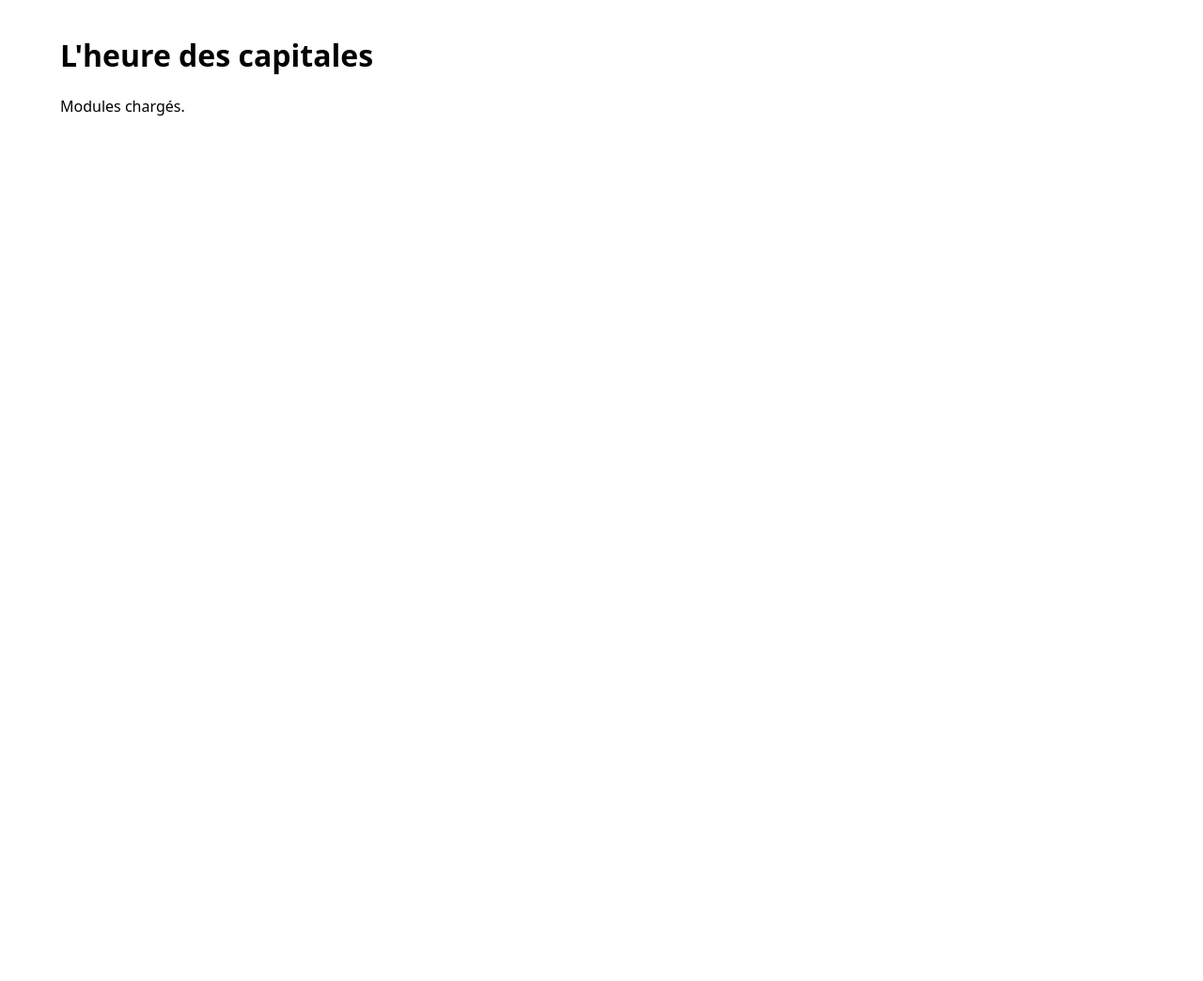
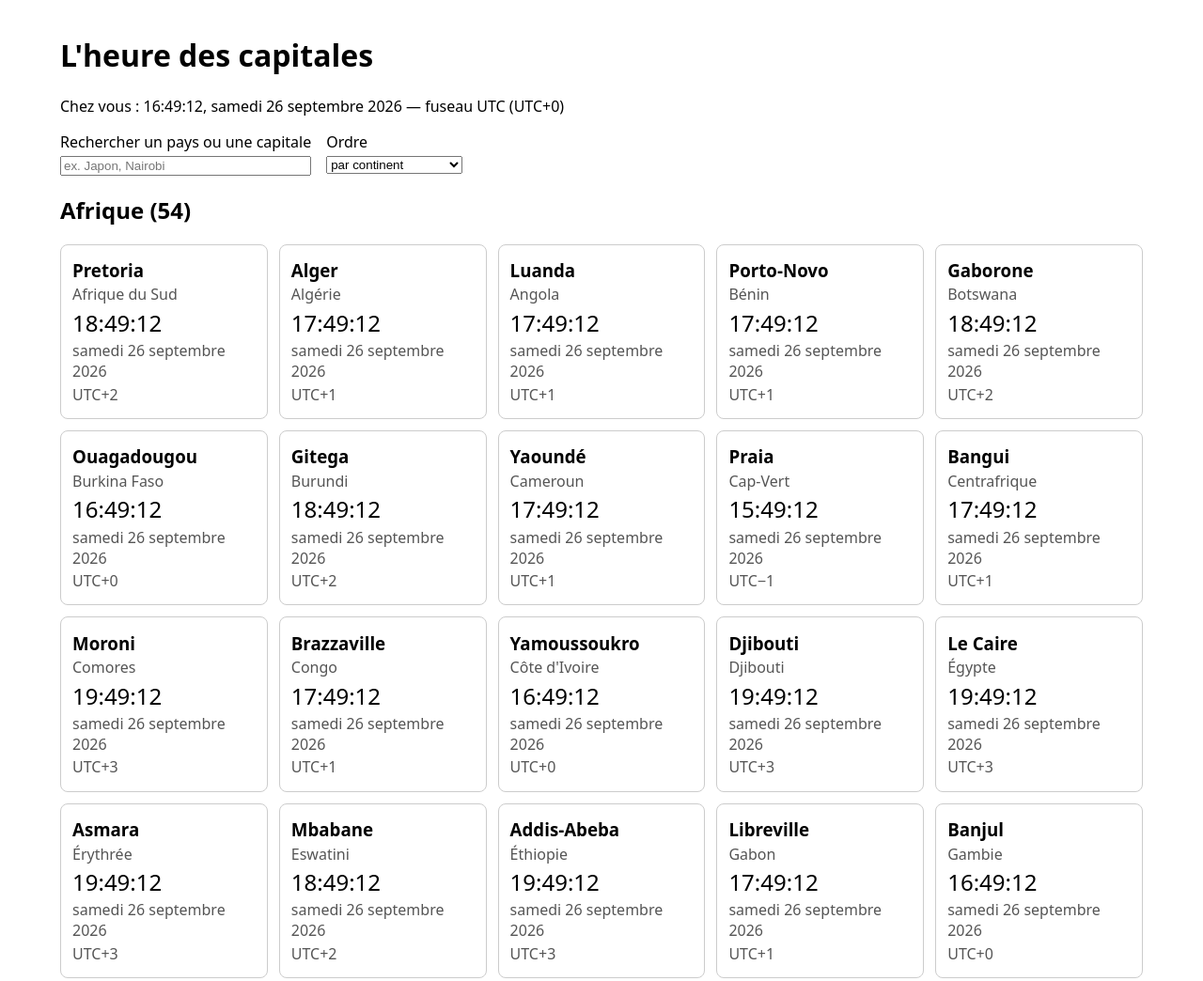
Before and after one commit to oliviermmm/heure-des-capitales, a website with bundled scripts: page index.html in a window 1280 px wide. Shown: the top 1044 px of the page at 94% size. Before the commit the page ends 800 px from the top, so only its background shows below. Built offline with nearby package versions, Linux system fonts and the light colour scheme.

Commit message:
Grille des capitales : cartes, recherche, tri par continent ou décalage (#1680)
Co-Authored-By: Claude Opus 5.5 (1M context) <noreply@anthropic.com>

```diff
--- a/css/style.css
+++ b/css/style.css
@@ -1,7 +1,48 @@
-/* Feuille de style du site. Le rendu soigné viendra avec l'affichage de la grille. */
+/* Feuille de style du site : rendu sobre. Le style soigné, le jour/nuit et le responsive viendront après. */
 body {
   font-family: system-ui, sans-serif;
   margin: 0 auto;
   max-width: 72rem;
   padding: 1rem;
 }
+
+#reglages {
+  display: flex;
+  flex-wrap: wrap;
+  gap: 1rem;
+  margin-bottom: 1rem;
+}
+
+#reglages label {
+  display: flex;
+  flex-direction: column;
+  gap: 0.25rem;
+}
+
+.grille {
+  display: grid;
+  gap: 0.75rem;
+  grid-template-columns: repeat(auto-fill, minmax(12rem, 1fr));
+}
+
+.carte {
+  border: 1px solid #ccc;
+  border-radius: 0.5rem;
+  padding: 0.75rem;
+}
+
+.carte p,
+.carte h3 {
+  margin: 0.15rem 0;
+}
+
+.carte .heure {
+  font-size: 1.5rem;
+  font-variant-numeric: tabular-nums;
+}
+
+.carte .pays,
+.carte .date,
+.carte .decalage {
+  color: #555;
+}
--- a/index.html
+++ b/index.html
@@ -10,6 +10,18 @@
 <body>
   <header>
     <h1 id="titre">L'heure des capitales</h1>
+    <p id="utilisateur"></p>
+    <form id="reglages" hidden>
+      <label>Rechercher un pays ou une capitale
+        <input type="search" id="recherche" autocomplete="off" placeholder="ex. Japon, Nairobi">
+      </label>
+      <label>Ordre
+        <select id="ordre">
+          <option value="continent">par continent</option>
+          <option value="decalage">par décalage horaire</option>
+        </select>
+      </label>
+    </form>
   </header>
   <main id="contenu">
     <!-- Remplacé par js/page.js : s'il reste affiché, les modules ne se sont pas chargés (page ouverte en file:// ?). -->
--- /dev/null
+++ b/js/grille.js
@@ -0,0 +1,53 @@
+// Filtre et tri de la grille des capitales. Module pur : l'instant est passé en paramètre, aucun accès
+// au DOM, importable par la page et par node.
+//
+// Recherche : sur le pays, la capitale et les autres capitales (« La Haye » trouve les Pays-Bas),
+// insensible à la casse, aux accents, aux espaces, aux tirets et aux apostrophes.
+// Ordres : « continent » (groupes titrés dans l'ordre de CONTINENTS, pays par ordre alphabétique) ou
+// « decalage » (un seul groupe sans titre, du plus en retard sur UTC au plus en avance).
+import { CONTINENTS } from './capitales.js';
+import { decalageMinutes } from './heure.js';
+
+export const ORDRE_PAR_DEFAUT = 'continent';
+
+// « Côte d’Ivoire » → « cotedivoire », « Addis-Abeba » → « addisabeba » : les séparateurs tombent
+// tous, pour que « cote d ivoire », « côte d'ivoire » et « cotedivoire » se retrouvent.
+export function normaliser(texte) {
+  return texte
+    .normalize('NFD')
+    .replace(/\p{Diacritic}/gu, '')
+    .toLocaleLowerCase('fr')
+    .replace(/[\s\p{P}ʻ]/gu, '');
+}
+
+function correspond(entree, recherche) {
+  const noms = [entree.pays, entree.capitale, ...(entree.autresCapitales ?? [])];
+  return noms.some((nom) => normaliser(nom).includes(recherche));
+}
+
+const parPays = (a, b) => a.pays.localeCompare(b.pays, 'fr');
+
+// → [{ titre, capitales }] : groupes non vides, titre null pour l'ordre par décalage.
+export function organiser(capitales, { recherche = '', ordre = ORDRE_PAR_DEFAUT, instant }) {
+  const cherche = normaliser(recherche);
+  const retenues = cherche ? capitales.filter((entree) => correspond(entree, cherche)) : [...capitales];
+
+  if (ordre === 'decalage') {
+    // Un décalage par fuseau, pas par capitale : plusieurs pays partagent le même.
+    const decalages = new Map();
+    const decalage = ({ fuseau }) => {
+      if (!decalages.has(fuseau)) decalages.set(fuseau, decalageMinutes(fuseau, instant));
+      return decalages.get(fuseau);
+    };
+    retenues.sort((a, b) => decalage(a) - decalage(b) || parPays(a, b));
+    return retenues.length ? [{ titre: null, capitales: retenues }] : [];
+  }
+  if (ordre !== 'continent') throw new RangeError(`Ordre inconnu : ${ordre}`);
+
+  return CONTINENTS
+    .map((continent) => ({
+      titre: continent,
+      capitales: retenues.filter((entree) => entree.continent === continent).sort(parPays),
+    }))
+    .filter((groupe) => groupe.capitales.length);
+}
--- a/js/page.js
+++ b/js/page.js
@@ -1,7 +1,81 @@
 // Point d'entrée de la page : le SEUL module qui touche au DOM.
 // Toute la logique vit dans les autres modules de js/, purs et testés par « node --test ».
+//
+// Chaque carte est créée une seule fois : filtrer ou trier ne fait que les replacer dans leurs groupes,
+// et la mise à jour de chaque seconde ne réécrit que les textes de l'heure, de la date et du décalage.
 import { NOM_DU_SITE } from './site.js';
+import { CAPITALES } from './capitales.js';
+import { heureDeCapitale } from './heure.js';
+import { organiser, ORDRE_PAR_DEFAUT } from './grille.js';
+
+const fuseauUtilisateur = Intl.DateTimeFormat().resolvedOptions().timeZone;
+
+const contenu = document.getElementById('contenu');
+const utilisateur = document.getElementById('utilisateur');
+const recherche = document.getElementById('recherche');
+const ordre = document.getElementById('ordre');
+
+function element(balise, classe, texte = '') {
+  const el = document.createElement(balise);
+  if (classe) el.className = classe;
+  el.textContent = texte;
+  return el;
+}
+
+// Une carte par capitale, et les nœuds que la seconde qui passe doit réécrire.
+const cartes = new Map(CAPITALES.map((entree) => {
+  const carte = element('article', 'carte');
+  const heure = element('p', 'heure');
+  const date = element('p', 'date');
+  const decalage = element('p', 'decalage');
+  carte.append(element('h3', 'capitale', entree.capitale), element('p', 'pays', entree.pays), heure, date, decalage);
+  return [entree, { carte, heure, date, decalage }];
+}));
+
+function afficher() {
+  const groupes = organiser(CAPITALES, { recherche: recherche.value, ordre: ordre.value, instant: new Date() });
+  const sections = groupes.map(({ titre, capitales }) => {
+    const section = element('section', 'groupe');
+    if (titre) section.append(element('h2', '', `${titre} (${capitales.length})`));
+    const grille = element('div', 'grille');
+    grille.append(...capitales.map((entree) => cartes.get(entree).carte));
+    section.append(grille);
+    return section;
+  });
+  if (!sections.length) sections.push(element('p', 'vide', 'Aucune capitale ne correspond à cette recherche.'));
+  contenu.replaceChildren(...sections);
+}
+
+// Réécrit les textes qui changent, sur les seules cartes affichées.
+function rafraichir() {
+  const instant = new Date();
+  const moi = heureDeCapitale(fuseauUtilisateur, instant, fuseauUtilisateur);
+  utilisateur.textContent = `Chez vous : ${moi.heure}, ${moi.date} — fuseau ${fuseauUtilisateur} (${moi.decalage})`;
+  // Un calcul par fuseau et par seconde, pas par carte : plusieurs pays partagent le même.
+  const parFuseau = new Map();
+  for (const [entree, noeuds] of cartes) {
+    if (!noeuds.carte.isConnected) continue;
+    let h = parFuseau.get(entree.fuseau);
+    if (!h) parFuseau.set(entree.fuseau, (h = heureDeCapitale(entree.fuseau, instant, fuseauUtilisateur)));
+    noeuds.heure.textContent = h.heure;
+    noeuds.date.textContent = h.date;
+    noeuds.decalage.textContent = h.decalage;
+  }
+}
+
+function battre() {
+  rafraichir();
+  // Recalé sur le début de la seconde suivante, pour que l'affichage ne dérive pas.
+  setTimeout(battre, 1000 - (Date.now() % 1000));
+}
 
 document.title = NOM_DU_SITE;
 document.getElementById('titre').textContent = NOM_DU_SITE;
-document.getElementById('etat').textContent = 'Modules chargés.';
+ordre.value = ORDRE_PAR_DEFAUT;
+// Une carte masquée n'est plus rafraîchie : on la remet à l'heure dès qu'elle réapparaît.
+recherche.addEventListener('input', () => { afficher(); rafraichir(); });
+ordre.addEventListener('change', () => { afficher(); rafraichir(); });
+document.getElementById('reglages').hidden = false;
+document.getElementById('reglages').addEventListener('submit', (evenement) => evenement.preventDefault());
+afficher();
+battre();
```
Also changed, not shown: tests/grille.test.js (added, +86 -0 lines), README.md.
